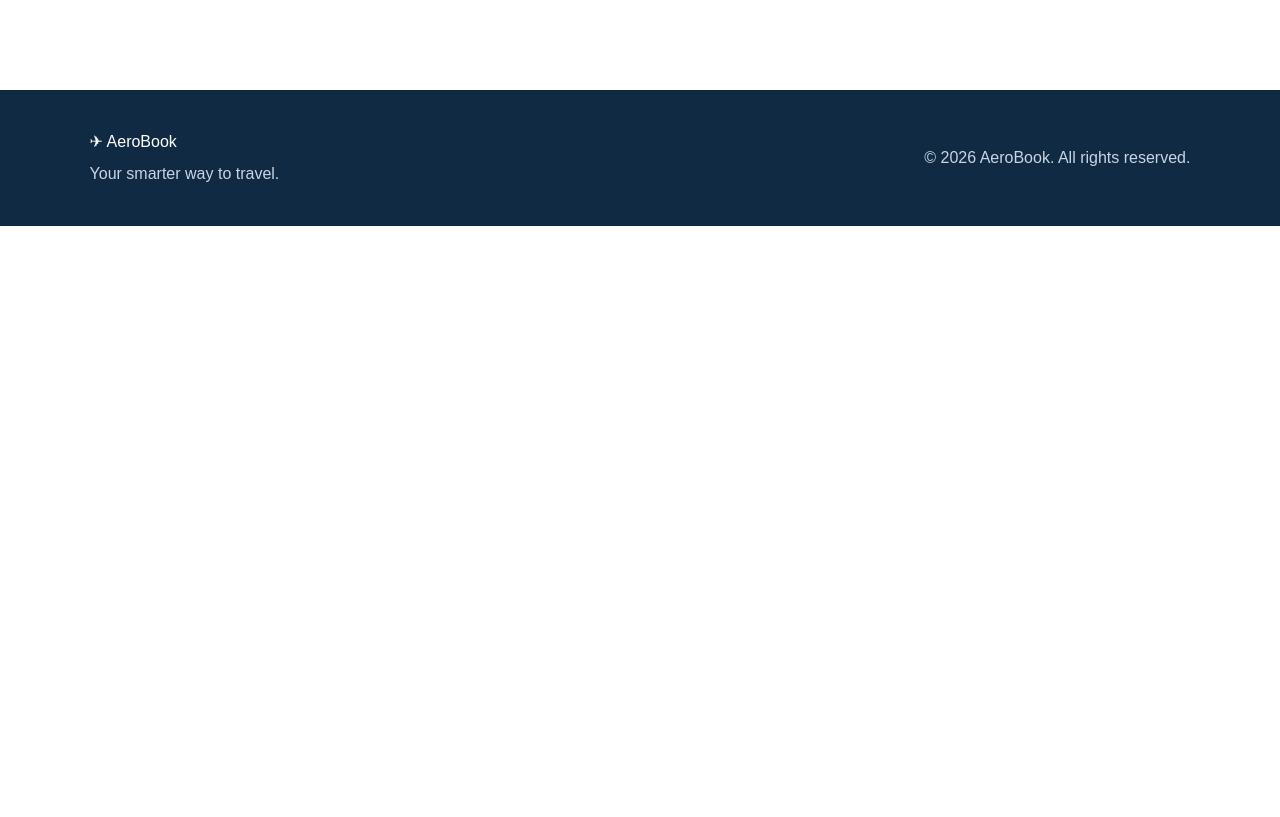
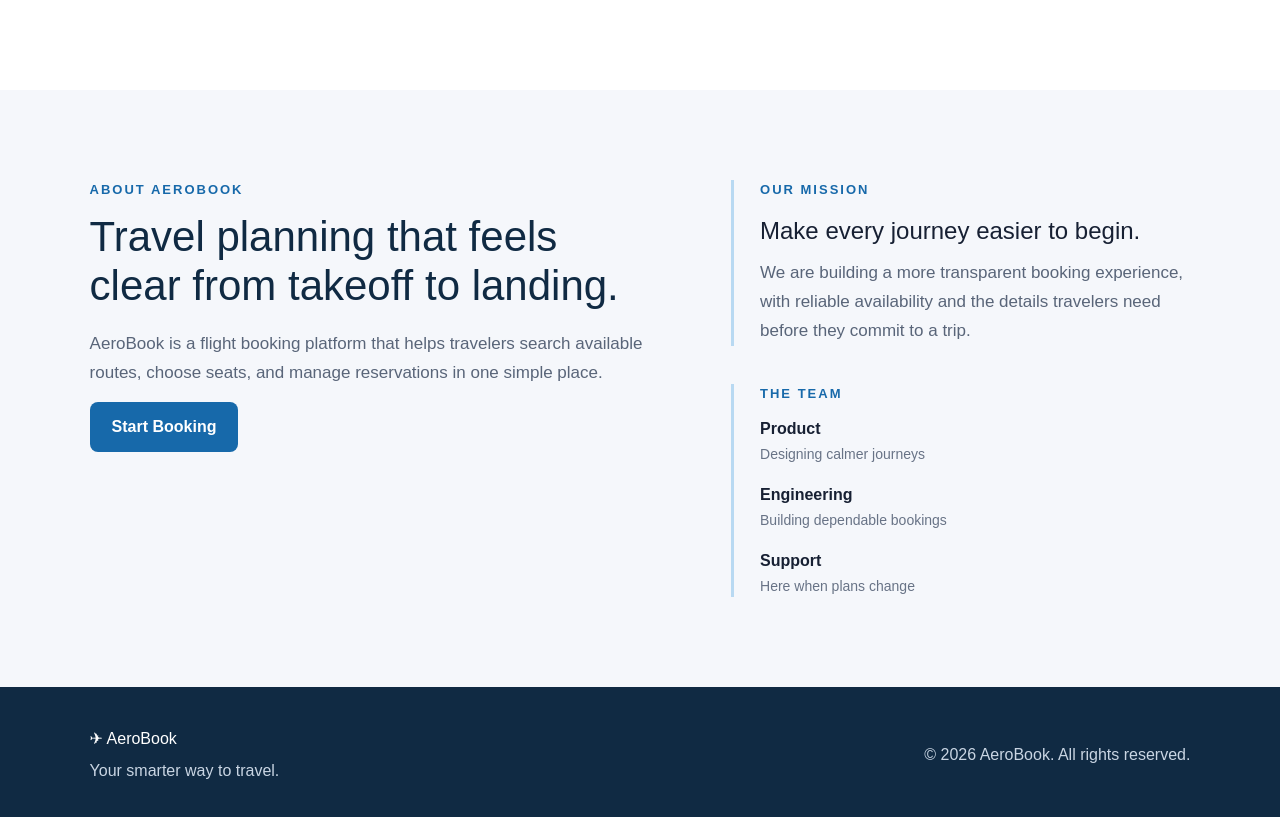
Before and after one commit to Akib-1243/AeroBook-Premium, a React (Vite) app in the folder frontend/: page / in a window 1280 px wide. Shown: the part 1315-2132 px from the top of the page. Before the commit the page ends 1541 px from the top, so only its background shows below. Built offline with nearby package versions, Linux system fonts and the light colour scheme; the HTML template or start-up script is replaced by a standard one.

Commit message:
Modified inside 'About' in Homepage

```diff
--- a/frontend/src/App.css
+++ b/frontend/src/App.css
@@ -301,6 +301,102 @@ select {
 }
 
 /* =========================
+   ABOUT
+========================= */
+
+.about-section {
+  padding: 90px 7%;
+  display: grid;
+  grid-template-columns: minmax(0, 1.1fr) minmax(0, 0.9fr);
+  gap: 80px;
+  background: #f5f7fb;
+}
+
+.about-intro {
+  max-width: 650px;
+}
+
+.about-eyebrow {
+  margin: 0 0 14px;
+  color: #1769aa;
+  font-size: 13px;
+  font-weight: 700;
+  letter-spacing: 2px;
+}
+
+.about-intro h2 {
+  margin: 0 0 20px;
+  color: #102a43;
+  font-size: 42px;
+  line-height: 1.15;
+}
+
+.about-intro > p:not(.about-eyebrow),
+.mission-block p:not(.about-eyebrow) {
+  color: #596579;
+  font-size: 17px;
+  line-height: 1.7;
+}
+
+.about-cta {
+  margin-top: 14px;
+  padding: 13px 22px;
+  border: 0;
+  border-radius: 8px;
+  background: #1769aa;
+  color: white;
+  font-weight: 700;
+  cursor: pointer;
+}
+
+.about-cta:hover {
+  background: #12598f;
+}
+
+.about-details {
+  display: grid;
+  gap: 38px;
+  align-content: center;
+}
+
+.mission-block,
+.team-block {
+  padding-left: 26px;
+  border-left: 3px solid #b8d9f2;
+}
+
+.mission-block h3 {
+  margin: 0 0 10px;
+  color: #172033;
+  font-size: 24px;
+}
+
+.mission-block p:last-child {
+  margin-bottom: 0;
+}
+
+.team-list {
+  display: grid;
+  gap: 18px;
+}
+
+.team-list div {
+  display: flex;
+  flex-direction: column;
+  gap: 3px;
+}
+
+.team-list strong {
+  color: #172033;
+  font-size: 16px;
+}
+
+.team-list span {
+  color: #687386;
+  font-size: 14px;
+}
+
+/* =========================
    FOOTER
 ========================= */
 
@@ -383,6 +479,16 @@ select {
     padding: 65px 5%;
   }
 
+  .about-section {
+    grid-template-columns: 1fr;
+    gap: 45px;
+    padding: 65px 5%;
+  }
+
+  .about-intro h2 {
+    font-size: 32px;
+  }
+
   .section-heading h2 {
     font-size: 30px;
   }
--- a/frontend/src/pages/HomePage.jsx
+++ b/frontend/src/pages/HomePage.jsx
@@ -59,7 +59,7 @@ function HomePage() {
             My Bookings
           </a>
 
-          <a href="#">About</a>
+          <a href="#about">About</a>
 
           {isAdmin && (
             <button
@@ -376,6 +376,52 @@ function HomePage() {
       </section>
 
 
+      <section className="about-section" id="about">
+        <div className="about-intro">
+          <p className="about-eyebrow">ABOUT AEROBOOK</p>
+          <h2>Travel planning that feels clear from takeoff to landing.</h2>
+          <p>
+            AeroBook is a flight booking platform that helps travelers search
+            available routes, choose seats, and manage reservations in one
+            simple place.
+          </p>
+          <button className="about-cta" onClick={() => navigate('/register')}>
+            Start Booking
+          </button>
+        </div>
+
+        <div className="about-details">
+          <div className="mission-block">
+            <p className="about-eyebrow">OUR MISSION</p>
+            <h3>Make every journey easier to begin.</h3>
+            <p>
+              We are building a more transparent booking experience, with
+              reliable availability and the details travelers need before they
+              commit to a trip.
+            </p>
+          </div>
+
+          <div className="team-block">
+            <p className="about-eyebrow">THE TEAM</p>
+            <div className="team-list">
+              <div>
+                <strong>Product</strong>
+                <span>Designing calmer journeys</span>
+              </div>
+              <div>
+                <strong>Engineering</strong>
+                <span>Building dependable bookings</span>
+              </div>
+              <div>
+                <strong>Support</strong>
+                <span>Here when plans change</span>
+              </div>
+            </div>
+          </div>
+        </div>
+      </section>
+
+
       {/* Footer */}
       <footer className="footer">
 
```
Also changed, not shown: 5 other files (tests, documents, lock files or other folders).
